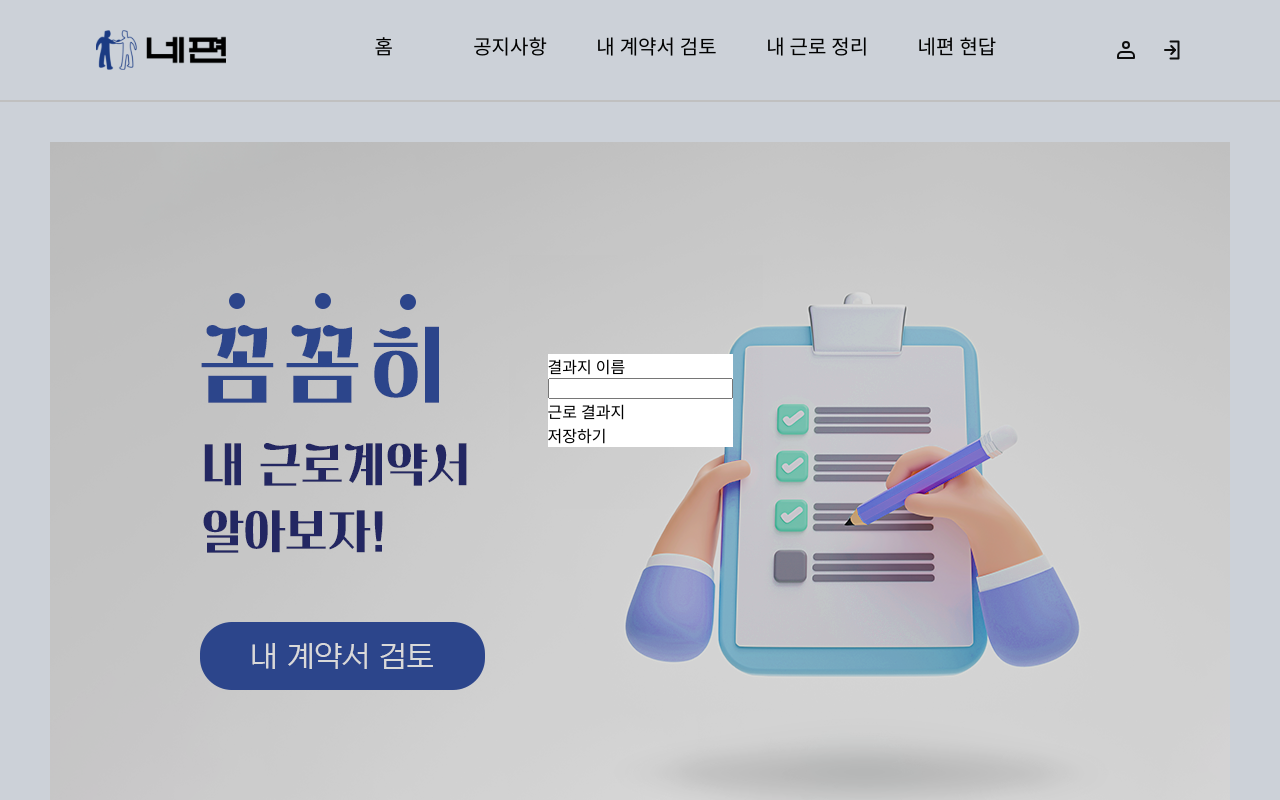
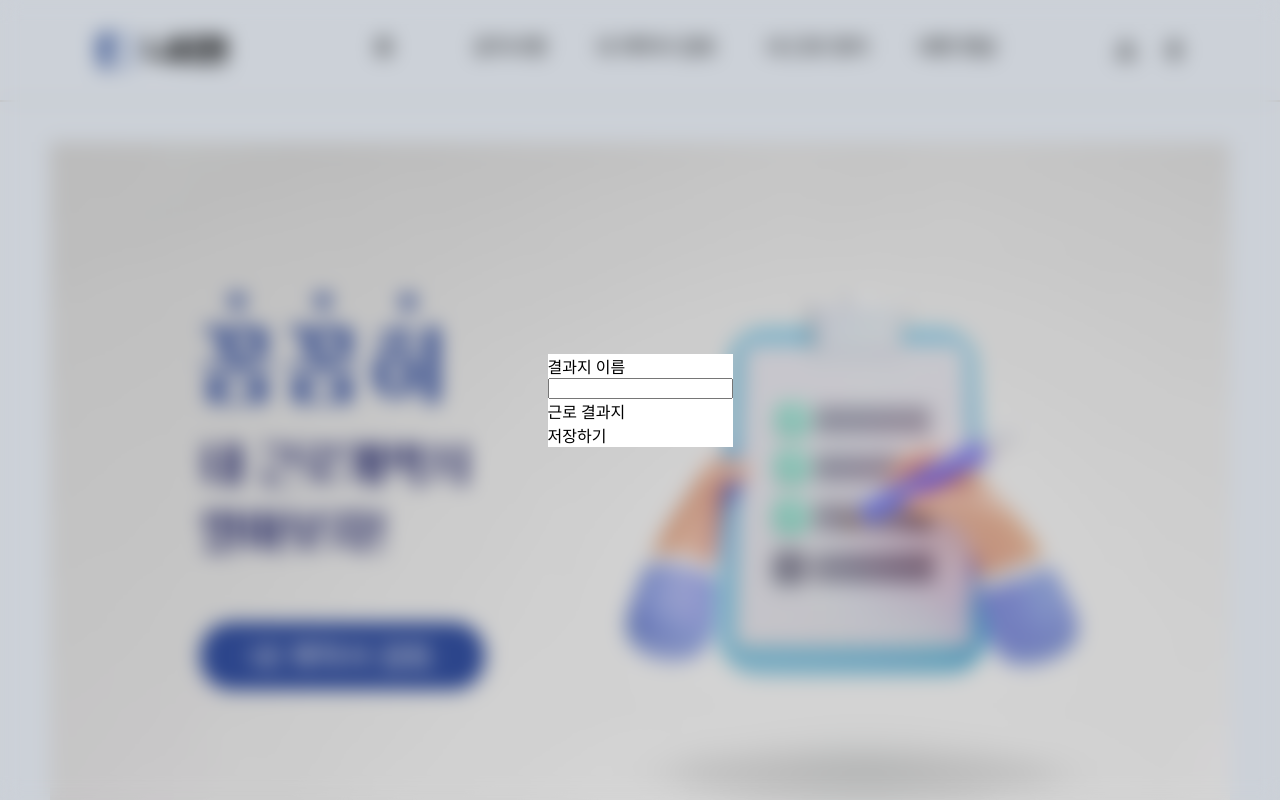
Before and after one commit to HSU-Likelion12-yourSide/YourSide-Front, a React (Create React App) app: page / in a window 1280 px wide. Shown: the top 800 px of the page. Built offline with nearby package versions, Linux system fonts and the light colour scheme; no server answers.

Commit message:
💄: Modal창의 뒷 배경의 blur효과 추가

```diff
--- a/src/Global/css/Modal.scss
+++ b/src/Global/css/Modal.scss
@@ -23,7 +23,9 @@
     width: 100%;
     height: 100%;
     z-index: 1000;
+    backdrop-filter: blur(10px);
 
+    /* 배경을 흐릿하게 */
     .default {
       background-color: white;
       z-index: 2000;
```
